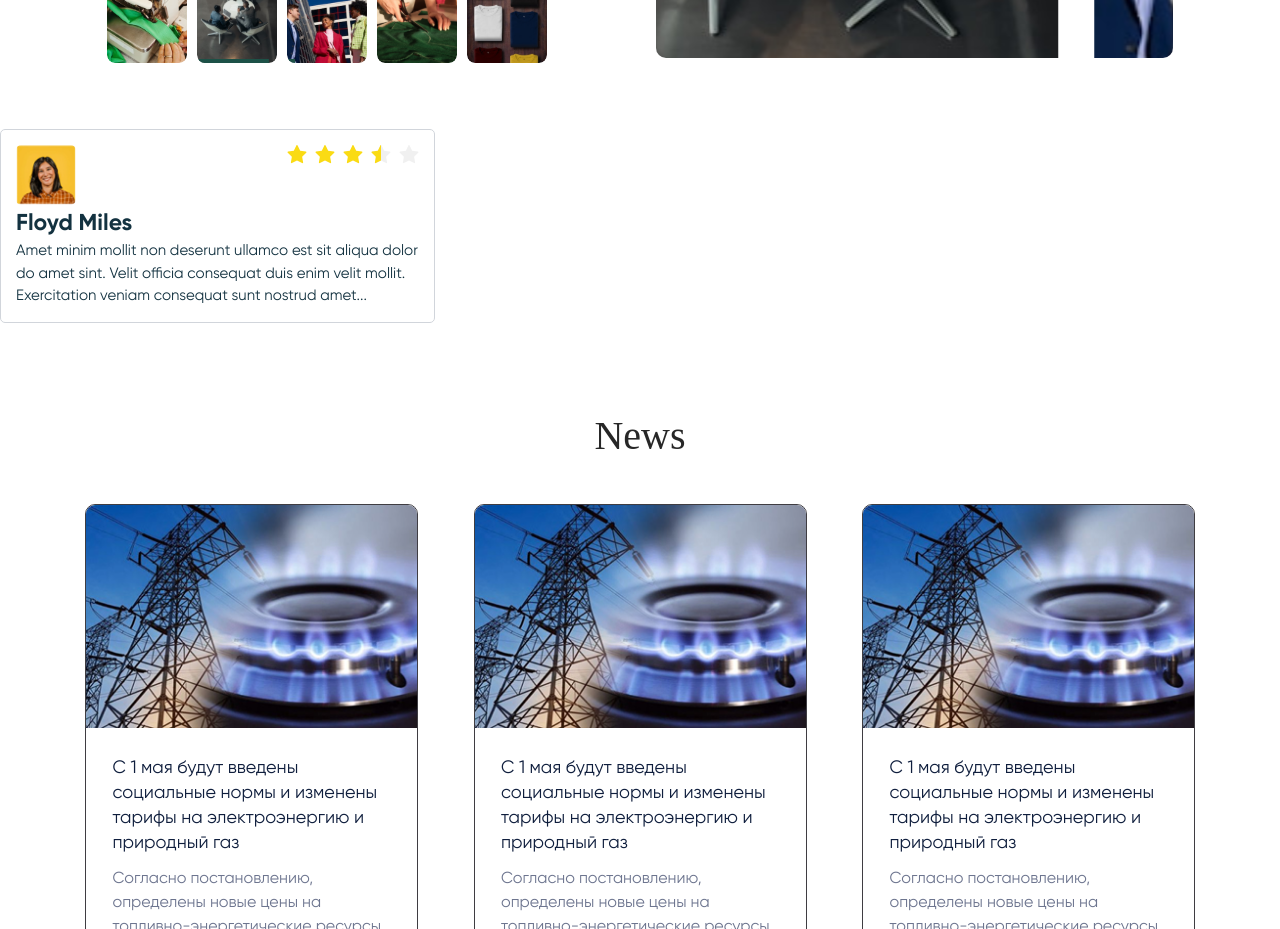
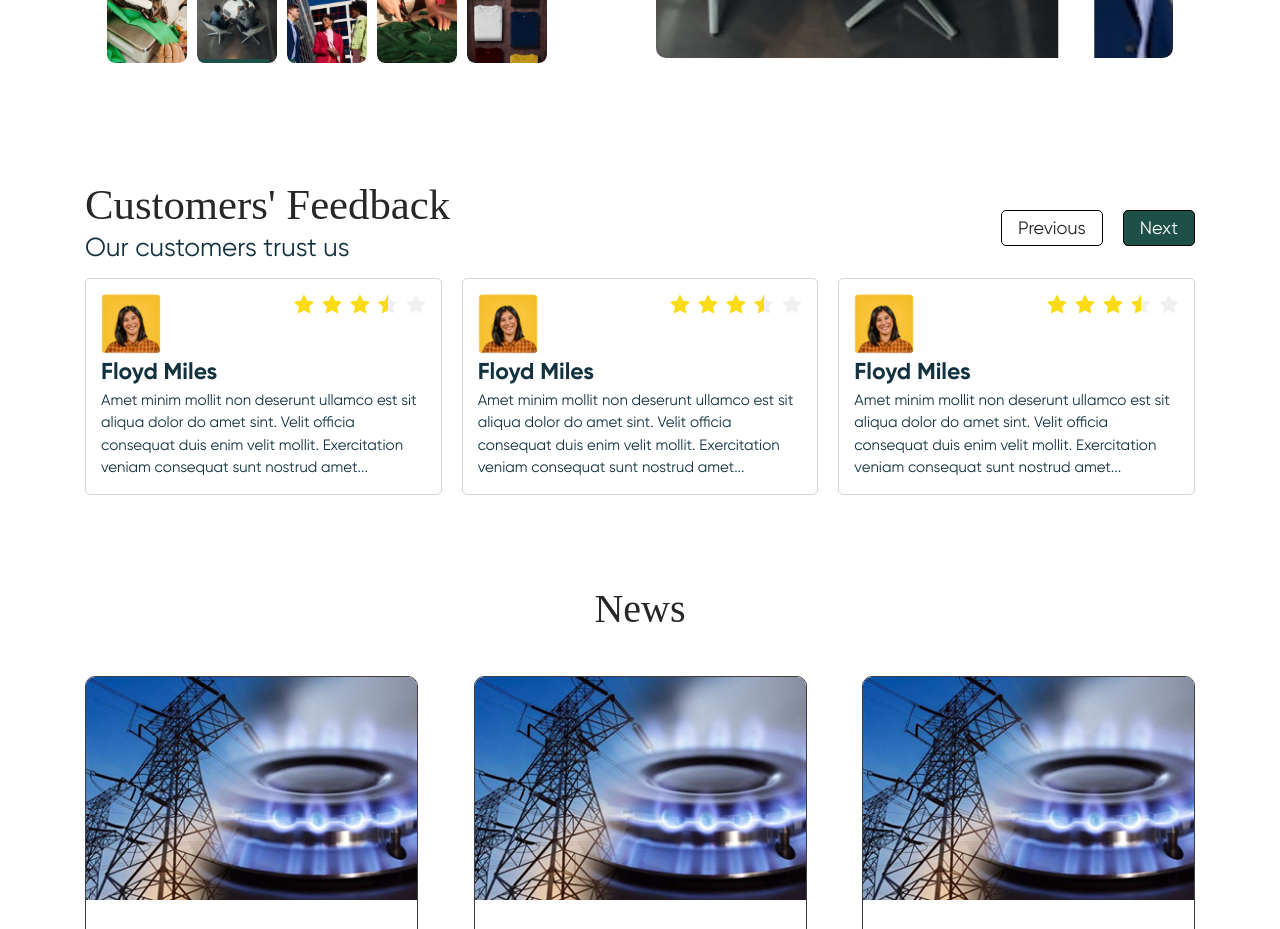
Before and after one commit to dad0586/Elisof, a Next.js app: page /en in a window 1280 px wide. Shown: the part 2640-3569 px from the top of the page. Built offline with nearby package versions, Linux system fonts and the light colour scheme; a web font is replaced by a local one.

Commit message:
full finish

```diff
--- a/package.json
+++ b/package.json
@@ -10,6 +10,7 @@
   },
   "dependencies": {
     "@tailwindcss/cli": "^4.0.6",
+    "@types/swiper": "^5.4.3",
     "antd": "^5.24.1",
     "clsx": "^2.1.1",
     "flowbite": "^3.1.2",
@@ -27,7 +28,7 @@
     "react-slick": "^0.30.3",
     "sass": "^1.84.0",
     "slick-carousel": "^1.8.1",
-    "swiper": "^11.2.4",
+    "swiper": "^11.2.5",
     "tailwind": "^4.0.0",
     "tailwind-merge": "^3.0.2"
   },
--- a/src/app/[locale]/layout.tsx
+++ b/src/app/[locale]/layout.tsx
@@ -9,7 +9,6 @@ import Footer from "@/components/footer/footer";
 import { ReactNode } from "react";
 import { getMessages } from "next-intl/server";
 import { NextIntlClientProvider } from "next-intl";
-// import "flowbite/dist/flowbite.css";
 
 
 const geistSans = Geist({
--- a/src/components/feedback/feed.tsx
+++ b/src/components/feedback/feed.tsx
@@ -1,40 +1,76 @@
-import React, { useRef, useState } from 'react';
-import { Swiper, SwiperSlide } from 'swiper/react';
-
+import React, { useRef } from 'react';
+import { Swiper, SwiperSlide, SwiperRef } from 'swiper/react';
+import { FreeMode, Navigation } from 'swiper/modules';
+import FeedbackCard from './feedback-card';
 
 import 'swiper/css';
 import 'swiper/css/free-mode';
-import 'swiper/css/pagination';
+import 'swiper/css/navigation';
+import { useTranslations } from 'next-intl';
 
+const Feedback1: React.FC = () => {
+    const t = useTranslations("feedback");
+    const swiperRef = useRef<SwiperRef>(null);
+    const oldinga = () => {
+        if (swiperRef.current?.swiper) {
+            swiperRef.current.swiper.slideNext();
+        }
+    };
+    const orqaga = () => {
+        if (swiperRef.current?.swiper) {
+            swiperRef.current.swiper.slidePrev();
+        }
+    };
 
-import { FreeMode  } from 'swiper/modules';
-import FeedbackCard from './feedback-card';
-
-const Feedback1 = ()=> {
     return (
         <>
+            <div className="myContainer">
+                <div className="feedback-header">
+                    <div className='feedback-text'>
+                        <h2 id='clients'>{t("customers-feedback")}</h2>
+                        <p>{t("our-trust")}</p>
+                    </div>
+                    <div className="navigation-buttons">
+                        <button onClick={orqaga} className='feedback_button-orqaga' >
+                            Previous
+                        </button>
+                        <button onClick={oldinga} className='feedback_button-oldinga'>
+                            Next
+                        </button>
+                    </div>
+                </div>
+
                 <Swiper
+                    ref={swiperRef}
                     spaceBetween={30}
                     freeMode={true}
+                    navigation={false}
+                    modules={[FreeMode, Navigation]}
                     className="mySwiper"
                     breakpoints={{
+                        0: {
+                            slidesPerView: 1,
+                            spaceBetween: 10,
+                        },
                         768: {
-                width: 640,
-                slidesPerView: 1
+                            slidesPerView: 2,
+                            spaceBetween: 20,
                         },
                         1024: {
-                width: 900,
-                slidesPerView: 2
+                            slidesPerView: 3,
+                            spaceBetween: 20,
                         },
-            1440: {
-                width: 1200,
-                slidesPerView: 3
-              }
                     }}
                 >
-        <SwiperSlide><FeedbackCard/></SwiperSlide>
+                    <SwiperSlide><FeedbackCard /></SwiperSlide>
+                    <SwiperSlide><FeedbackCard /></SwiperSlide>
+                    <SwiperSlide><FeedbackCard /></SwiperSlide>
+                    <SwiperSlide><FeedbackCard /></SwiperSlide>
+                    <SwiperSlide><FeedbackCard /></SwiperSlide>
                 </Swiper>
+            </div>
         </>
     );
-}
+};
+
 export default Feedback1;
--- a/src/components/feedback/feedback.scss
+++ b/src/components/feedback/feedback.scss
@@ -4,6 +4,7 @@
   border: 1.34px solid #d1d5db;
   border-radius: 5px;
   background-color: #fff;
+  margin-top: 2%;
 
   &_people {
     display: flex;
@@ -35,174 +36,64 @@
 }
 
 
+.feedback_button-orqaga {
+  width: auto;
+  font-family: Gilroy;
+  font-weight: 500;
+  font-size: 18px;
+  line-height: 100%;
+  letter-spacing: 0%;
+  color: #272727;
+  border-radius: 5px;
+  border: 1px solid black;
+  padding: 8px 16px;
+}
 
-.feedback {
-  text-align: center;
-  margin: 8% 0 3% 0;
+.feedback_button-oldinga {
+  width: auto;
+  font-family: Gilroy;
+  font-weight: 500;
+  font-size: 18px;
+  line-height: 100%;
+  letter-spacing: 0%;
+  background-color: #1D5147;
+  color: #FFFFFF;
+  border-radius: 5px;
+  border: 1px solid black;
+  padding: 8px 16px;
+}
 
-  &-header {
+.navigation-buttons {
   display: flex;
+  gap: 20px;
+}
+
+.feedback-header {
+  display: flex;
+  flex-wrap: wrap;
+  justify-content: space-between;
   align-items: center;
-    justify-content: space-between;
-    margin-top: 7%;
+  margin-top: 5%;
+}
 
-    &_text {
+.feedback-text {
   h2 {
     font-family: Federo;
     font-weight: 400;
     font-size: 42.78px;
-        line-height: 50.4px;
+    line-height: 100%;
     letter-spacing: 2%;
-        color: rgba(39, 39, 39, 1);
+    text-align: center;
+    color: #272727;
   }
 
   p {
     font-family: Gilroy;
     font-weight: 400;
     font-size: 26px;
-        line-height: 31.2px;
+    line-height: 100%;
     letter-spacing: 2%;
-        color: rgba(19, 50, 64, 1);
-        text-align: left;
-        margin-top: 3%;
+    color: #133240;
+    margin: 2% 0 3% 0;
   }
 }
-  }
-}
-
-.controls {
-  display: flex;
-  gap: 10px;
-}
-
-.feedback-header_previous,
-.feedback-header_next {
-  padding: 8px 16px;
-  border: 0.5px solid rgb(83, 72, 72);
-  border-radius: 5px;
-  background-color: inherit;
-  cursor: pointer;
-}
-
-.feedback-header_next {
-  background-color: rgba(29, 81, 71, 1);
-  color: rgba(255, 255, 255, 1);
-}
-
-.feedback-carousel {
-  width: 100%;
-  max-width: 1110px;
-  overflow: hidden;
-  margin: 3% auto;
-  position: relative;
-}
-
-.carousel-track {
-  display: flex;
-  transition: transform 0.8s ease-in-out;
-  gap: 10px;
-}
-
-.testimonial-card {
-  flex: 0 0 calc(100% / 2.5);
-  background: #fff;
-  padding: 20px;
-  box-shadow: 0px 4px 10px rgba(0, 0, 0, 0.1);
-  border-radius: 10px;
-  text-align: left;
-  opacity: 0;
-  transform: translateX(50px);
-  transition: opacity 0.5s ease-in-out, transform 0.5s ease-in-out;
-
-  &.active {
-    opacity: 1;
-    transform: translateX(0);
-  }
-
-  .card-header {
-    display: flex;
-    justify-content: space-between;
-    align-items: center;
-
-    img {
-      width: 80px;
-      height: 80px;
-      object-fit: cover;
-    }
-  }
-}
-
-@media (max-width: 1110px) {
-  .testimonial-card {
-    flex: 0 0 calc(100% / 2);
-  }
-}
-
-@media (max-width: 768px) {
-  .feedback-carousel {
-    width: 100%;
-    display: grid;
-    grid-template-columns: auto;
-  }
-
-  .testimonial-card {
-    flex: 0 0 100%;
-
-  }
-
-  .feedback-header {
-    flex-direction: column;
-    align-items: flex-start;
-
-    &_text {
-      h2 {
-        font-size: 32px;
-        line-height: 40px;
-      }
-
-      p {
-        font-size: 20px;
-        line-height: 24px;
-      }
-    }
-
-    .controls {
-      margin-top: 20px;
-    }
-  }
-}
-
-@media (max-width: 480px) {
-  .feedback-carousel {
-    width: 100%;
-  }
-
-  .feedback-header {
-    &_text {
-      h2 {
-        font-size: 24px;
-        line-height: 30px;
-      }
-
-      p {
-        font-size: 16px;
-        line-height: 20px;
-      }
-    }
-  }
-
-  .testimonial-card {
-    padding: 15px;
-
-    .card-header {
-      flex-direction: column;
-      align-items: center;
-      gap: 10px;
-
-      img {
-        width: 60px;
-        height: 60px;
-      }
-    }
-  }
-}
```
Also changed, not shown: 1 other file (tests, documents, lock files or other folders). Lines whose indentation alone changed are shown as unchanged.
